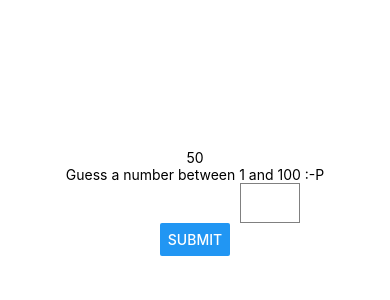
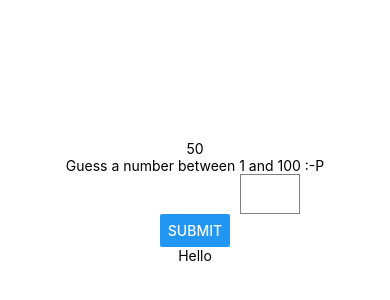
Before and after one commit to nnchambs/native-number-guesser, a React Native app: screen / in a window 390 px wide. Shown: the part 220-520 px from the top of the page. Built offline with nearby package versions, Linux system fonts and the light colour scheme.

Commit message:
adds errormessage component

```diff
--- a/App.js
+++ b/App.js
@@ -1,4 +1,5 @@
 import React from 'react';
+import ErrorMessage from './ErrorMessage.js'
 import { StyleSheet, Text, View, TextInput, Button } from 'react-native';
 
 export default class App extends React.Component {
@@ -18,11 +19,11 @@ export default class App extends React.Component {
     this.setState({guessedNumber: guessedNumber})
   }
 
-  compareNumbers() {
-    if(this.state.guessedNumber > this.state.randomNumber) {
-
-    }
-  }
+  // compareNumbers() {
+  //   if(this.state.guessedNumber > this.state.randomNumber) {
+  //
+  //   }
+  // }
 
   render() {
     return (
@@ -37,7 +38,7 @@ export default class App extends React.Component {
 
         </TextInput>
         <Button title="Submit" onPress={() => this.compareNumbers()}></Button>
-        <Text></Text>
+        <ErrorMessage></ErrorMessage>
       </View>
     );
   }
--- /dev/null
+++ b/ErrorMessage.js
@@ -0,0 +1,12 @@
+import React from 'react';
+import { Text } from 'react-native';
+
+
+export default class ErrorMessage extends React.Component {
+
+  render() {
+    return (
+    <Text>Hello</Text>
+    )
+  }
+}
```
